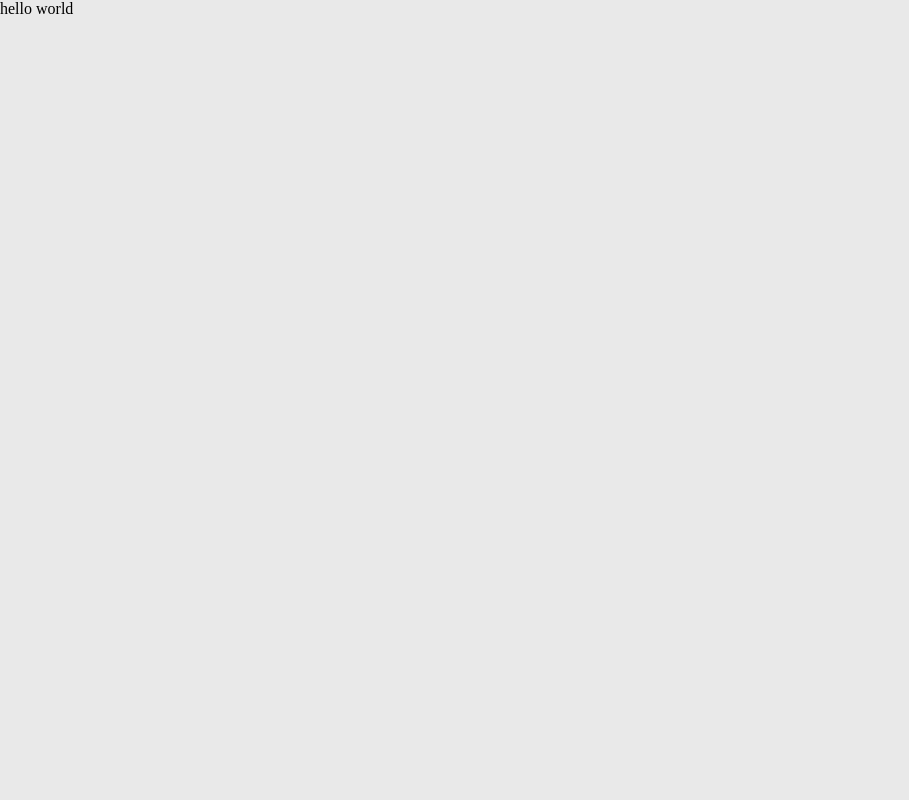
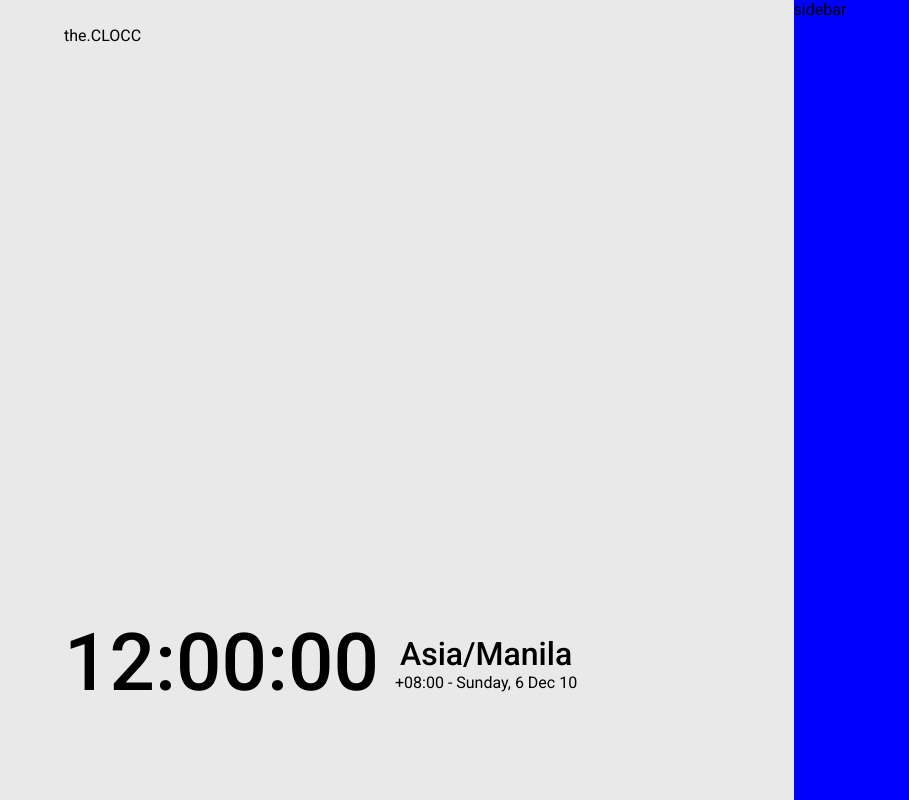
Before and after one commit to JethroNatividad/theclocc, a React (Create React App) app: page / in a window 1280 px wide. Shown: the whole page, without its empty margins (0-909 px from the left). Built offline with nearby package versions, Linux system fonts and the light colour scheme.

Commit message:
Style main

```diff
--- a/src/App.css
+++ b/src/App.css
@@ -2,4 +2,39 @@
 	height: 100vh;
 	width: 100vw;
 	background-color: #e9e9e9;
+	display: flex;
 }
+.Main {
+	width: 60%;
+	padding-left: 5%;
+	padding-top: 2%;
+	padding-bottom: 7%;
+	display: flex;
+	flex-direction: column;
+	justify-content: space-between;
+}
+.Main-clock {
+	display: flex;
+	align-items: center;
+}
+
+.time {
+	font-size: 5rem;
+	font-weight: 500;
+	margin-right: 1rem;
+}
+.timezone-container {
+	display: flex;
+	flex-direction: column;
+	align-items: center;
+	justify-content: center;
+}
+.timezone {
+	font-size: 2rem;
+	font-weight: 500;
+}
+
+.Sidebar {
+	width: 40%;
+	background-color: blue;
+}
--- a/src/App.js
+++ b/src/App.js
@@ -1,9 +1,22 @@
+import React from 'react';
 import './App.css';
 
 function App() {
   return (
     <div className="App">
-      hello world
+      <div className="Main">
+        <div className="Main-title">the.CLOCC</div>
+        <div className="Main-clock">
+          <p className="time">12:00:00</p>
+          <div className="timezone-container">
+            <p className="timezone">Asia/Manila</p>
+            <p>+08:00 - Sunday, 6 Dec 10</p>
+          </div>
+        </div>
+      </div>
+      <div className="Sidebar">
+        sidebar
+      </div>
     </div>
   );
 }
--- a/src/index.css
+++ b/src/index.css
@@ -1,3 +1,8 @@
+@import url('https://fonts.googleapis.com/css2?family=Roboto:wght@400;500');
+* {
+	margin: 0;
+	padding: 0;
+}
 body {
-	margin: 0;
+	font-family: 'Roboto', sans-serif;
 }
```
